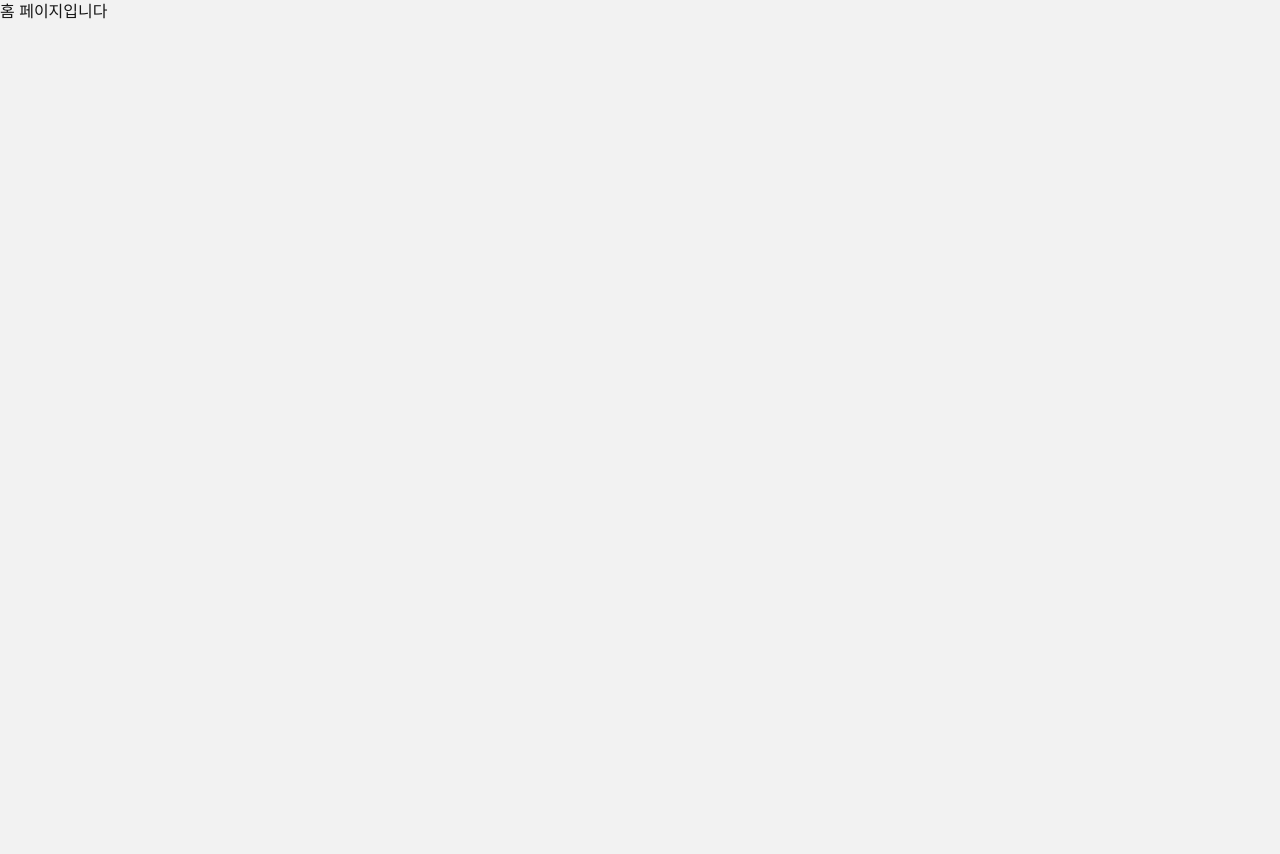
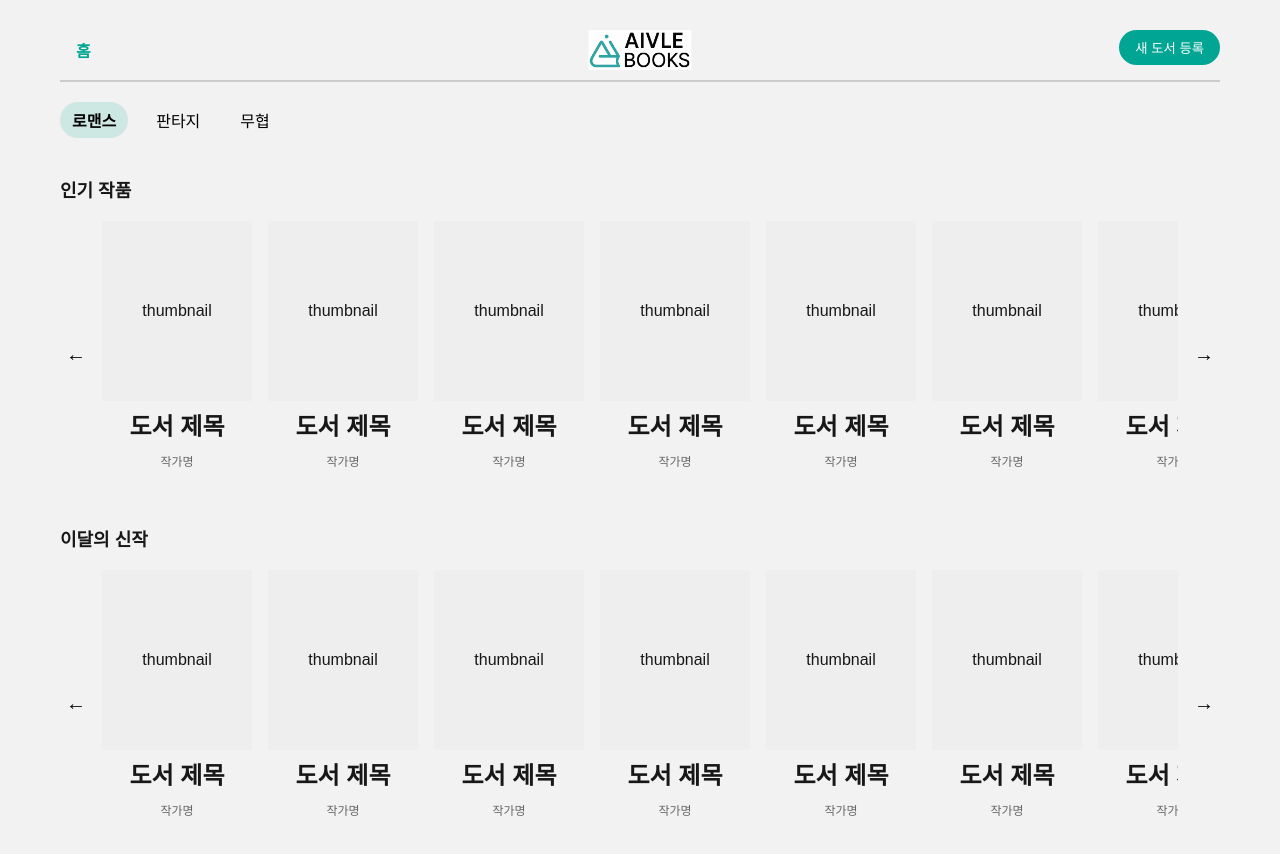
Before and after one commit to Amilaje/Library_management, a React (Create React App) app in the folder frontend/: page / in a window 1280 px wide. Before the commit the page ends 800 px from the top, so only its background shows below. Built offline with nearby package versions, Linux system fonts and the light colour scheme; a web font is replaced by a local one.

Commit message:
조하민 첫 커밋 앤 푸쉬

```diff
--- /dev/null
+++ b/frontend/src/pages/Home.css
@@ -0,0 +1,123 @@
+.home-page {
+  padding: 20px;
+  font-family: Arial, sans-serif;
+  max-width: 1200px;
+  margin: 0 auto;
+}
+
+.nav-bar {
+  border-bottom: 2px solid #ccc;
+  padding: 10px 0;
+  margin-bottom: 20px;
+  position: relative;
+}
+
+.nav-content {
+  position: relative;
+  height: 40px;
+}
+
+.logo-image {
+  position: absolute;
+  left: 50%;
+  transform: translateX(-50%);
+  height: 40px;
+}
+
+.home-button {
+  position: absolute;
+  left: 0;
+  background: none;
+  border: none;
+  font-size: 16px;
+  cursor: pointer;
+  color: #00a693;
+  font-weight: bold;
+  padding: 8px 16px;
+}
+
+.register-button {
+  position: absolute;
+  right: 0;
+  background-color: #00a693;
+  color: white;
+  border: none;
+  padding: 8px 16px;
+  border-radius: 20px;
+  cursor: pointer;
+}
+
+.category-tabs {
+  display: flex;
+  gap: 16px;
+  margin: 20px 0;
+}
+
+.tab {
+  border: none;
+  background: transparent;
+  font-size: 16px;
+  cursor: pointer;
+  padding: 6px 12px;
+}
+
+.tab.active {
+  background-color: #cde7e2;
+  border-radius: 20px;
+  font-weight: bold;
+}
+
+.book-section {
+  margin-top: 40px;
+}
+
+.book-section h2 {
+  font-size: 18px;
+  margin-bottom: 16px;
+}
+
+.carousel {
+  display: flex;
+  align-items: center;
+  gap: 10px;
+  width: 100%;
+}
+
+.arrow {
+  font-size: 20px;
+  background: none;
+  border: none;
+  cursor: pointer;
+}
+
+.book-list {
+  display: flex;
+  gap: 16px;
+  overflow-x: auto;
+  flex: 1;
+}
+
+.book-card {
+  min-width: 150px;
+  max-width: 150px;
+  text-align: center;
+}
+
+.thumbnail {
+  width: 100%;
+  height: 180px;
+  background-color: #eee;
+  display: flex;
+  align-items: center;
+  justify-content: center;
+  margin-bottom: 8px;
+}
+
+.book-title {
+  font-weight: bold;
+}
+
+.book-author {
+  font-size: 12px;
+  color: #666;
+}
--- a/frontend/src/pages/Home.jsx
+++ b/frontend/src/pages/Home.jsx
@@ -1,3 +1,86 @@
-export default function Home() {
-  return <div>홈 페이지입니다</div>;
+import React, { useState, useRef } from 'react';
+import './Home.css';
+import { useNavigate } from 'react-router-dom';
+import logoImage from '../assets/logo.png';
+
+
+
+function Home() {
+  const carouselRef1 = useRef(null)
+  const carouselRef2 = useRef(null)
+  const [selectedGenre, setSelectedGenre] = useState('로맨스'); // ✅ 초기값
+
+  const scroll = (ref, direction) => {
+    if (!ref.current) return;
+    const { scrollLeft, clientWidth } = ref.current;
+    const distance = direction === 'left' ? -clientWidth : clientWidth;
+    ref.current.scrollTo({ left: scrollLeft + distance, behavior: 'smooth' });
+  };
+
+  const genres = ['로맨스', '판타지', '무협'];
+  return (
+    <div className="home-page">
+      <header className="nav-bar">
+        <div className="nav-content">
+          <button className="home-button">홈</button>
+          <img src={logoImage} alt="Logo" className="logo-image" />
+          <button
+           className="register-button"
+           onClick={() => navigator('/publish')}
+          >
+            새 도서 등록
+          </button>
+        </div>
+      </header>
+
+
+      <div className="category-tabs">
+        {genres.map((genre) => (
+          <button
+            key={genre}
+            className={`tab ${selectedGenre === genre ? 'active' : ''}`}
+            onClick={() => setSelectedGenre(genre)}
+          >
+            {genre}
+          </button>
+        ))}
+      </div>
+      <section className="book-section">
+        <h2>인기 작품</h2>
+        <div className="carousel">
+          <button className="arrow" onClick={() => scroll(carouselRef1, 'left')}>←</button>
+          <div className="book-list" ref={carouselRef1}>
+            {[...Array(10)].map((_, i) => (
+              <div className="book-card" key={`pop-${i}`}>
+                <div className="thumbnail">thumbnail</div>
+                <div className="book-title">도서 제목</div>
+                <div className="book-author">작가명</div>
+              </div>
+            ))}
+          </div>
+          <button className="arrow" onClick={() => scroll(carouselRef1, 'right')}>→</button>
+        </div>
+      </section>
+
+      <section className="book-section">
+        <h2>이달의 신작</h2>
+        <div className="carousel">
+          <button className="arrow" onClick={() => scroll(carouselRef2, 'left')}>←</button>
+          <div className="book-list" ref={carouselRef2}>
+            {[...Array(10)].map((_, i) => (
+              <div className="book-card" key={`new-${i}`}>
+                <div className="thumbnail">thumbnail</div>
+                <div className="book-title">도서 제목</div>
+                <div className="book-author">작가명</div>
+              </div>
+            ))}
+          </div>
+          <button className="arrow" onClick={() => scroll(carouselRef2, 'right')}>→</button>
+        </div>
+      </section>
+
+    </div>
+  );
 }
+
+export default Home;
```
Also changed, not shown: frontend/src/assets/logo.png (added).
